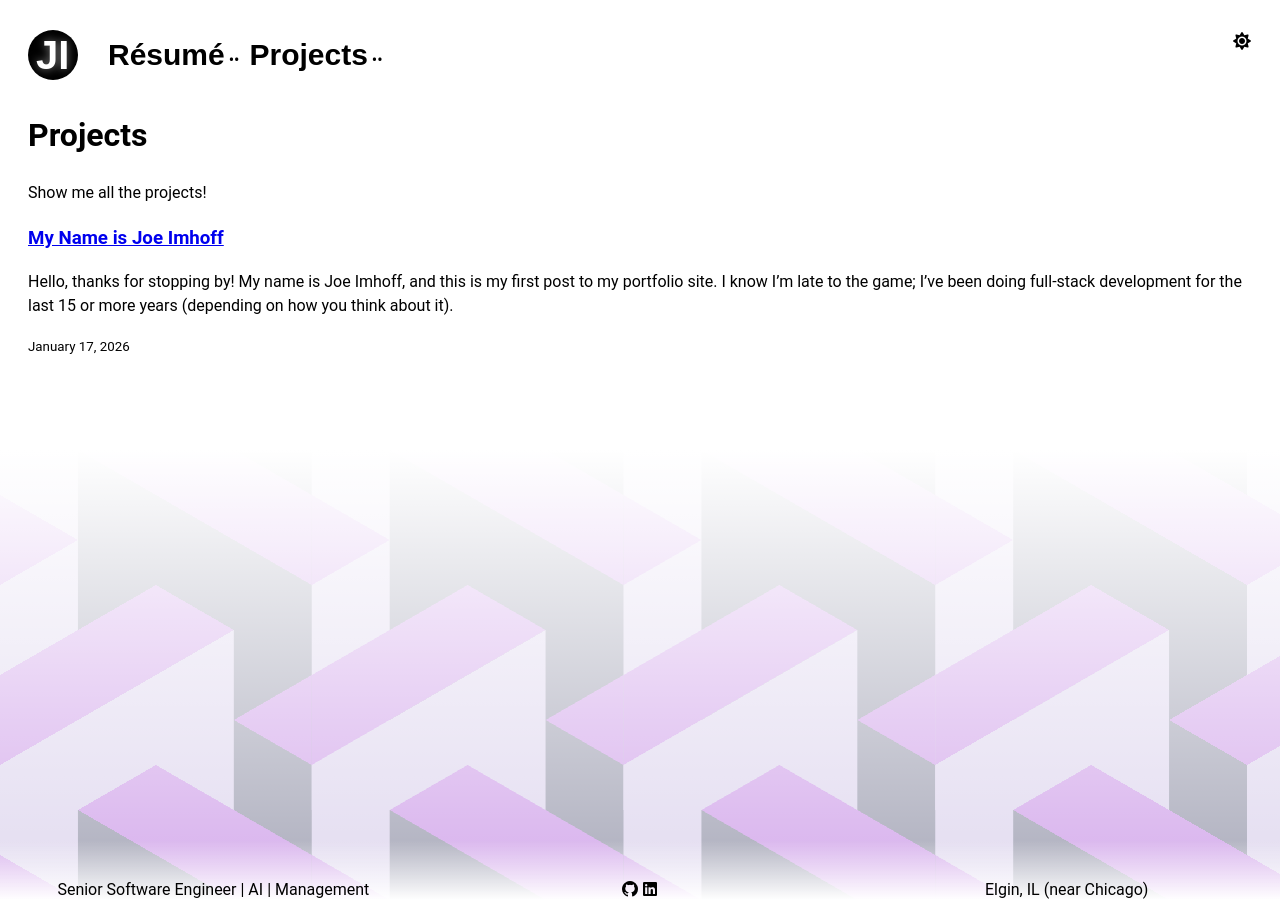
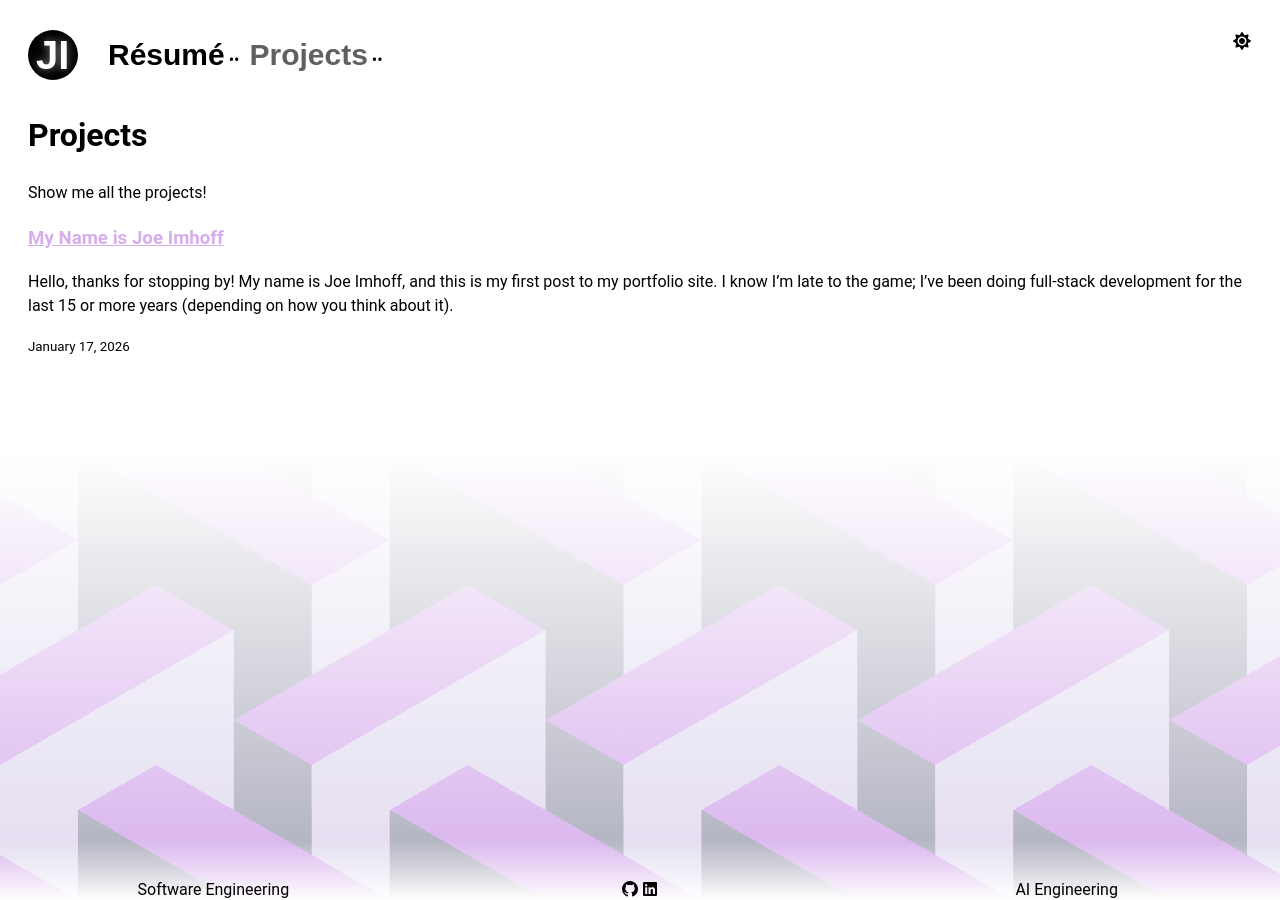
Before and after one commit to iwnnay/portfolio, a Jekyll site: the page built from projects/index.md, in a window 1280 px wide. Built offline with Jekyll 4.4.1, drawn with Linux system fonts in a browser that asks for light colours; nearby versions of some CDN libraries; some web fonts are replaced.

Commit message:
Added link colors to theme and remove bottom social links on smaller screens

```diff
--- a/_includes/footer.html
+++ b/_includes/footer.html
@@ -1,9 +1,10 @@
-<link id="fa-stylesheet" rel="stylesheet" href="https://cdn.jsdelivr.net/npm/@fortawesome/fontawesome-free@7.0.0/css/all.min.css">
+<link id="fa-stylesheet" rel="stylesheet"
+      href="https://cdn.jsdelivr.net/npm/@fortawesome/fontawesome-free@7.0.0/css/all.min.css">
 
 <footer>
-    <div>Senior Software Engineer | AI | Management</div>
+    <div>Software Engineering</div>
     <div class="social-links">
         {%- include social.html -%}
     </div>
-<div>Elgin, IL (near Chicago)</div>
+    <div>AI Engineering</div>
 </footer>
--- a/_includes/header.html
+++ b/_includes/header.html
@@ -6,8 +6,8 @@
     </div>
     <nav>
        <ul>
-           <li><a href="/resume">Résumé</a></li>
-           <li><a href="/projects">Projects</a></li>
+           <li><a href="/resume" class="{% if page.url == '/resume/' %}current{% endif %}">Résumé</a></li>
+           <li><a href="/projects" class="{% if page.url == '/projects/'%}current{% endif %}">Projects</a></li>
        </ul>
     </nav>
     <div class="mode-switch"><i class="fa-solid fa-moon"></i></div>
--- a/_sass/layout/base.scss
+++ b/_sass/layout/base.scss
@@ -23,3 +23,19 @@
   margin: 5px;
   cursor: pointer;
 }
+
+a {
+  color: var(--c1);
+
+  &:hover {
+    color: var(--c2);
+  }
+
+  &:visited {
+    color: var(--primary-light);
+
+    &:hover {
+    color: var(--c1);
+    }
+  }
+}
--- a/_sass/layout/footer.scss
+++ b/_sass/layout/footer.scss
@@ -32,3 +32,9 @@
   text-decoration: none;
   color: var(--primary-color);
 }
+
+@media screen and (max-width: 460px) {
+  .social-links {
+    display: none;
+  }
+}
--- a/_sass/layout/nav.scss
+++ b/_sass/layout/nav.scss
@@ -33,6 +33,14 @@
   text-decoration: none;
   font-weight: bold;
   font-size: 30px;
+
+  &:visited {
+    color: var(--primary-color);
+  }
+
+  &.current {
+    color: var(--primary-light);
+  }
 }
 
 .passive-logo {
```
